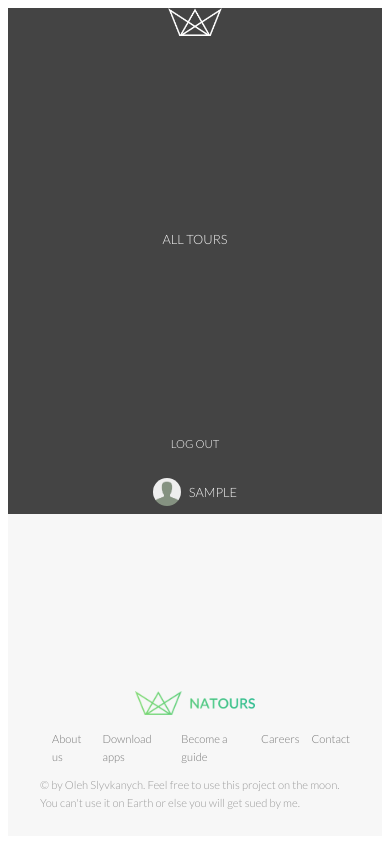
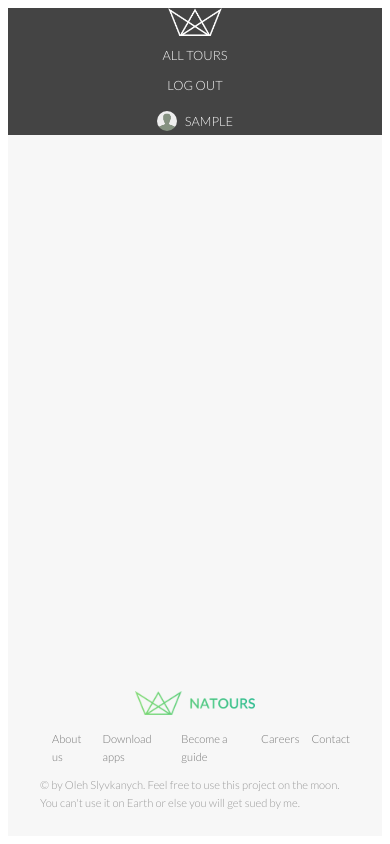
Before and after one commit to TERRI2000/natours, a Node server app: page / in a window 390 px wide. Run offline with Node 20, Linux system fonts and the light colour scheme; the visitor is signed in with stand-in values (Sample User, id 1); data that the repository does not hold is empty; some libraries are stand-ins or nearby versions.

Commit message:
Refurbish some style

```diff
--- a/app.js
+++ b/app.js
@@ -19,7 +19,10 @@ const viewRouter = require('./routes/viewRoutes');
 
 const app = express();
 
-app.enable('trust proxy');
+// Trust proxy тільки в production для безпеки
+if (process.env.NODE_ENV === 'production') {
+  app.set('trust proxy', 1);
+}
 
 app.set('view engine', 'pug');
 app.set('views', path.join(__dirname, 'views'));
@@ -83,6 +86,9 @@ const limiter = rateLimit({
   limit: 100, // limit each IP to 100 requests per windowMs
   windowMs: 60 * 60 * 1000, // 1 hour
   message: 'Too many requests from this IP, please try again in an hour!',
+  trustProxy: process.env.NODE_ENV === 'production', // Правильно налаштовуємо trust proxy
+  standardHeaders: true,
+  legacyHeaders: false,
 });
 app.use('/api', limiter);
 
--- a/public/css/style.css
+++ b/public/css/style.css
@@ -2273,21 +2273,22 @@ body {
   /* Header adjustments */
   .header {
     padding: 0 3rem;
+    min-height: 50vh; /* Додаємо обмеження висоти для планшетів */
   }
 
   .header__nav {
     flex-direction: column;
-    gap: 2rem;
+    gap: 1.5rem; /* Зменшено з 2rem */
   }
 
   .nav__search {
     order: -1;
-    margin-bottom: 1.5rem;
+    margin-bottom: 1rem; /* Зменшено з 1.5rem */
   }
 
   /* Hero section */
   .header__hero {
-    padding: 8rem 0;
+    padding: 6rem 0; /* Зменшено з 8rem */
   }
 
   .heading-primary {
@@ -2344,41 +2345,48 @@ body {
 
   /* Header mobile */
   .header {
-    padding: 0 2rem;
+    padding: 0 1rem; /* Зменшено padding */
     height: auto;
-    min-height: 60vh;
+    min-height: 15vh; /* Зменшено з 25vh до 15vh */
   }
 
   .header__logo {
-    height: 4rem;
+    height: 2.5rem; /* Зменшено з 3rem */
   }
 
   .header__nav {
-    flex-direction: column;
+    flex-direction: row; /* Змінено на горизонтальне розташування */
     align-items: center;
-    gap: 1.5rem;
+    justify-content: space-between;
+    gap: 0.3rem; /* Зменшено gap */
+    flex-wrap: wrap; /* Дозволяємо перенос */
   }
 
   .nav__el {
-    padding: 1rem 1.5rem;
-    font-size: 1.4rem;
+    padding: 0.4rem 0.8rem; /* Ще менший padding */
+    font-size: 1.1rem; /* Зменшено font-size */
+  }
+
+  .nav__user-img {
+    height: 2.5rem; /* Зменшено розмір аватара */
+    width: 2.5rem;
   }
 
   /* Hero section mobile */
   .header__hero {
-    padding: 4rem 0;
+    padding: 1rem 0; /* Зменшено до 1rem */
     text-align: center;
   }
 
   .heading-primary {
-    font-size: 3rem;
-    line-height: 1.2;
-    margin-bottom: 1.5rem;
+    font-size: 2.5rem; /* Зменшено з 3rem */
+    line-height: 1.1;
+    margin-bottom: 1rem; /* Зменшено з 1.5rem */
   }
 
   .heading-primary--sub {
-    font-size: 1.6rem;
-    margin-bottom: 3rem;
+    font-size: 1.4rem; /* Зменшено з 1.6rem */
+    margin-bottom: 2rem; /* Зменшено з 3rem */
   }
 
   /* Tour cards mobile */
--- a/public/js/index.js
+++ b/public/js/index.js
@@ -142,7 +142,10 @@ document.addEventListener('DOMContentLoaded', () => {
   // ===== ЛОГАУТ =====
   const logoutBtn = document.querySelector('.nav__el--logout');
   if (logoutBtn) {
-    logoutBtn.addEventListener('click', logout);
+    logoutBtn.addEventListener('click', (e) => {
+      e.preventDefault();
+      logout();
+    });
   }
 
   // ===== ПОПЕРЕДНІЙ ПЕРЕГЛЯД ФОТО =====
--- a/views/_header.pug
+++ b/views/_header.pug
@@ -5,7 +5,7 @@ header.header
     img(src='/img/logo-white.png' alt='Natours logo')
   nav.nav.nav--user
     if user
-      a.nav__el.nav__el--logout Log out
+      a.nav__el.nav__el--logout(href='#') Log out
       a.nav__el(href='/me')
         img.nav__user-img(src=user.photoUrl alt=`Photo of ${user.name}`)
         span= user.name.split(' ')[0]
```
Also changed, not shown: public/js/bundled/index.js, 1 other file.
